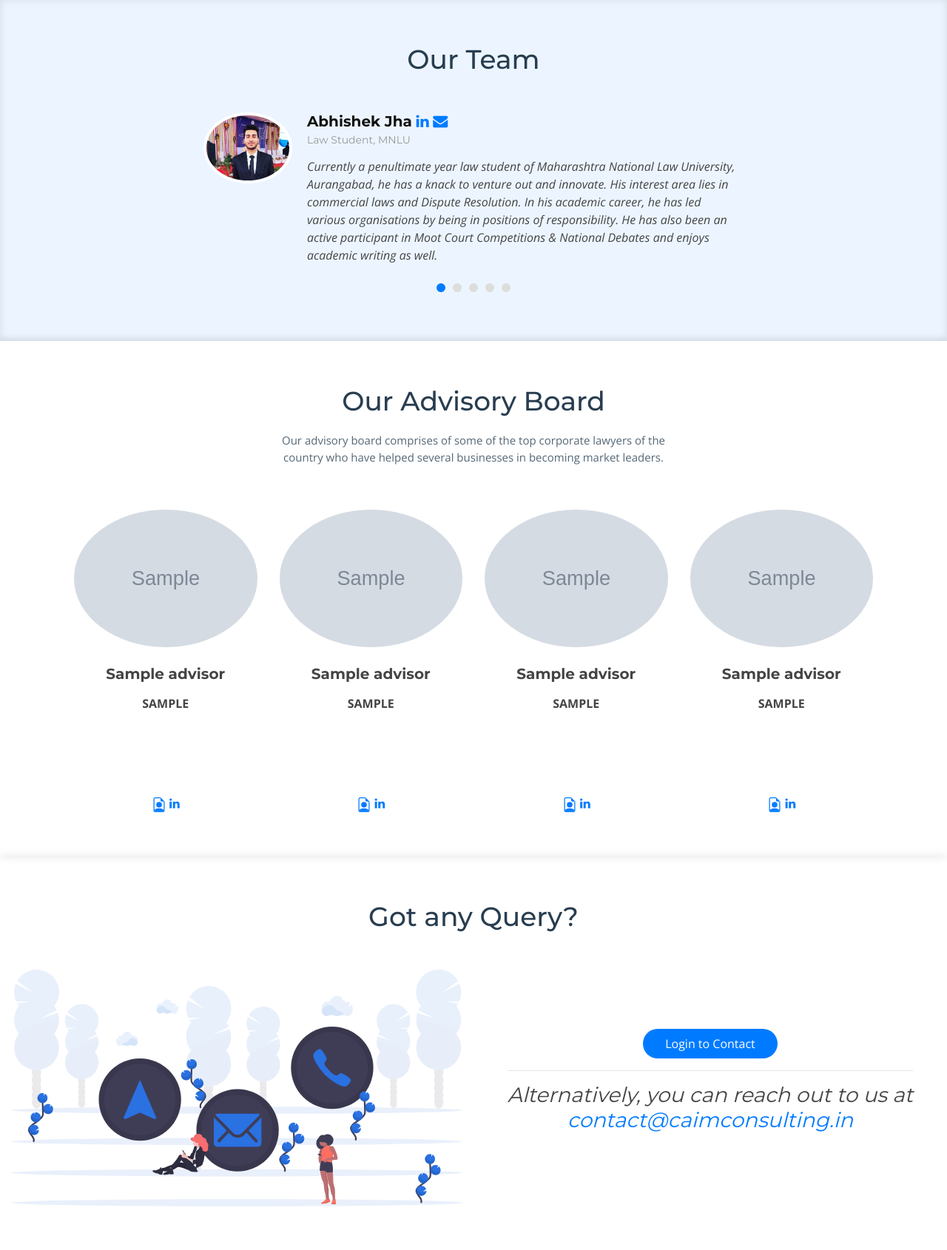
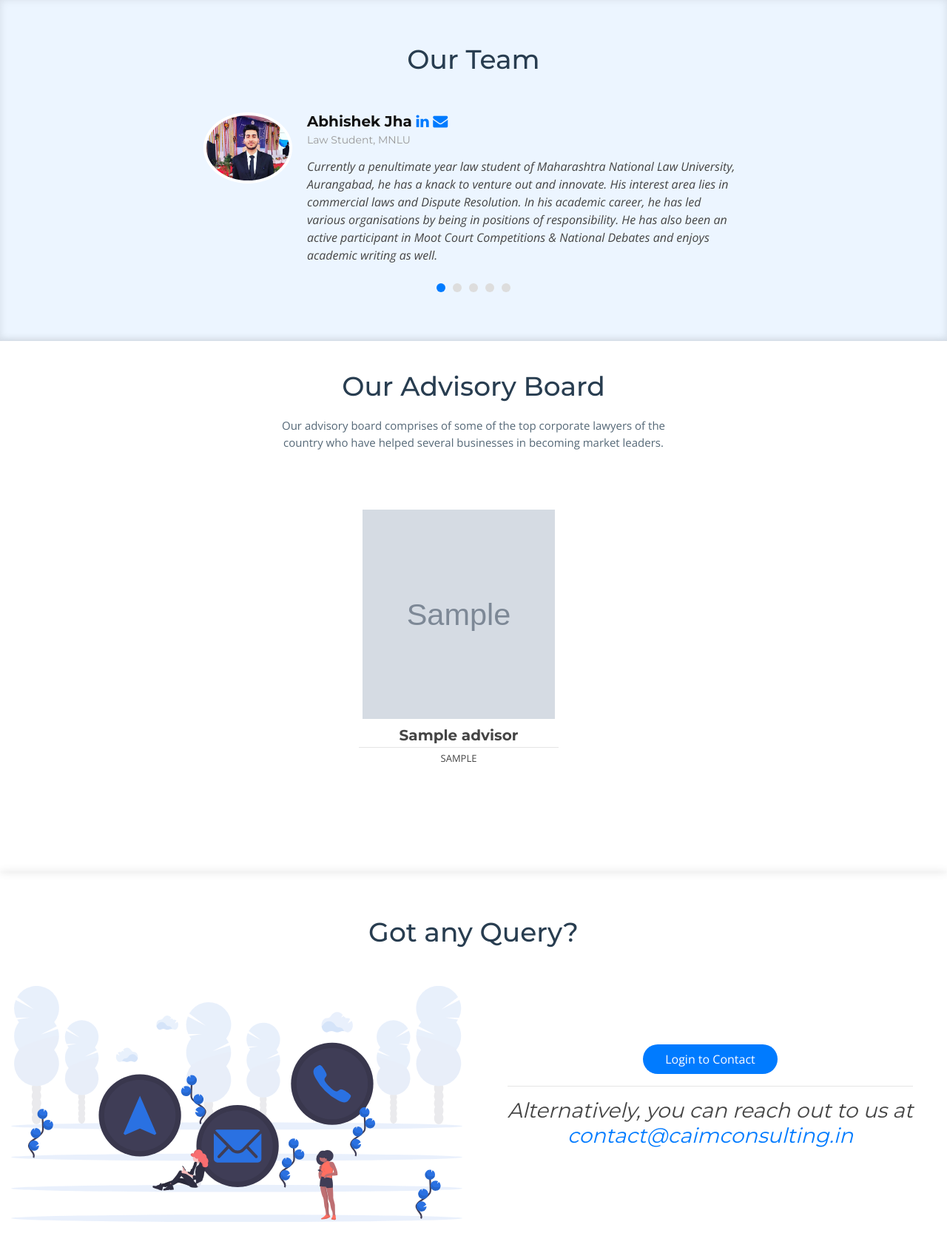
Before and after one commit to SacredDevKing/caimconsulting-website, a Django app: page / in a window 1280 px wide. Shown: the part 4239-5929 px from the top of the page at 74% size. Run offline with Django 3.2, Linux system fonts and the light colour scheme; tables that the repository leaves empty hold one stand-in row (values such as "Sample post"); grey boxes marked "Sample" are stand-in pictures; parts of the project's set-up code (start-up, migrations or seed data) failed here and were passed over; some libraries are stand-ins or nearby versions; some web fonts are replaced.

Commit message:
Advisory Board style update

```diff
--- a/caimconsulting/static/css/style.css
+++ b/caimconsulting/static/css/style.css
@@ -1004,10 +1004,114 @@
 
 #board {
   background: #fff;
-  padding: 60px 0;
+  padding: 40px 0;
   box-shadow: 0px 0px 12px 0px rgba(0, 0, 0, 0.1);
   text-align: center;
 }
+
+.blue-text{
+  font-size: small;
+}
+.container-advisors{
+  height: 450px;
+  width: 300px;
+  /* border: #111 1px solid; */
+  margin-bottom: 20px;
+}
+.advisors-profile{
+  height: 80px;
+  width: 50px;
+}
+.avatar{
+  padding:20px 20px 10px 20px;
+}
+.rounded-circle{
+  height: 150px;
+  width: 150px;
+  margin: auto;
+}
+
+.avatar-image{
+  position: relative;
+  margin-top: 50px;
+  height: 283px;
+  width: 260px;
+  margin: auto;
+}
+
+.overlay {
+  position: absolute;
+  top: 0;
+  left: 0;
+  width: 100%;
+  height: 100%;
+  background: rgba(0, 0, 0, 0);
+  transition: background 0.5s ease;
+}
+
+.avatar-image:hover .overlay {
+  display: block;
+  background: rgba(15, 27, 192, 0.3);
+}
+
+.avatar-image img {
+  height: 150px;
+  width: 150px;
+  margin: auto;
+  left: 0;
+}
+
+
+
+.avatar-image:hover .title {
+  top: 90px;
+}
+
+.button-avatar {
+  position: absolute;
+  display: block;
+  width: 250px;
+  height: 200px;
+  left:0;
+  top: 90px;
+  text-align: center;
+  opacity: 0;
+  transition: opacity .35s ease;
+  /* position: absolute;
+  width: 50px;
+  top: 90px;
+  left: 90px;
+  text-align: center;
+  opacity: 0;
+  transition: opacity .35s ease; */
+}
+
+
+.button-avatar a {
+  width: 200px;
+  display: block;
+  margin-bottom: 30px;
+  margin-right: auto;
+  margin-left: auto;
+  padding: 12px 48px;
+  text-align: center;
+  color: white;
+  border: solid 2px white;
+  z-index: 1;
+  /* height: 50px;
+  width:fit-content;
+  padding: 10px 20px;
+  text-align: center;
+  color: white;
+  z-index: 1;
+  margin:20px; */
+}
+
+.avatar-image:hover .button-avatar {
+  opacity: 1;
+}
+
+
 
 /*
 #board .member {
--- a/mainsite/templates/index.html
+++ b/mainsite/templates/index.html
@@ -557,26 +557,43 @@
         </div>
 
         <!-- Grid row -->
+        <div class = "container">
           <div class="row justify-content-center">
-        <div class="col-lg-12 col-md-8 mb-md-0 mb-5">
-          <div class="owl-carousel board-carousel wow fadeInUp">
               {% for advisor in advisors %}
               <!-- Grid column -->
-            <div class="container">
+              <div class="col-lg-4 col-md-6 mb-md-0 mb-3">
+                <div class = "container-advisors">
                   <div class="avatar mx-auto">
+                    <div class="avatar-image">
                       <img
+                        src="{{ advisor.picture.url }}"
+                        class="avatar-img z-depth-1"
+                        alt="{{ advisor.name }} picture" style="height: 283px; width: 260px;"/>
+                      <div class="overlay"></div>
+                        <div class="button-avatar">
+                          <a
+                            href="{% url 'advisory_board' advisor.slug %}"
+                            title="Read Bio"
+                            >  <i class="fa fa-file-text"></i>  Read Bio </a>
+                          <a href="{{ advisor.linkedin }}" title="LinkedIn">
+                            <i class="fa fa-linkedin"></i> LinkedIn
+                          </a>
+                        </div>
+                    </div>
+                    <!-- <img
                       src="{{ advisor.picture.url }}"
                       class="rounded-circle z-depth-1"
                       alt="{{ advisor.name }} picture"
-                />
+                    /> -->
                   </div>
-              <div class="container" style="height: 175px;">
-                <h5 class="font-weight-bold mt-4 mb-3">{{ advisor.name }}</h5>
+                  <div class="container" >
+                    <h5 class="font-weight-bold mb-1">{{ advisor.name }}</h5>
+                    <hr style=" margin : 0px 0px 5px 0px">
                     <p class="text-uppercase blue-text">
-                  <strong>{{ advisor.position }}</strong>
+                      {{ advisor.position }}
                     </p>
                   </div>
-              <div class="social">
+                  <!-- <div class="social">
                     <a
                       href="{% url 'advisory_board' advisor.slug %}"
                       title="Read Bio"
@@ -605,14 +622,17 @@
                     <a href="{{ advisor.linkedin }}" title="LinkedIn">
                       <i class="fa fa-linkedin"></i>
                     </a>
+                  </div> -->
                 </div>
               </div>
                 <!-- Grid column -->
                 {% endfor %}
+
+
           </div>
         </div>
         </div>
-    </div>
+
       <!-- Grid row -->
     </section>
   <!-- #board -->
```
Lines whose indentation alone changed are shown as unchanged.
